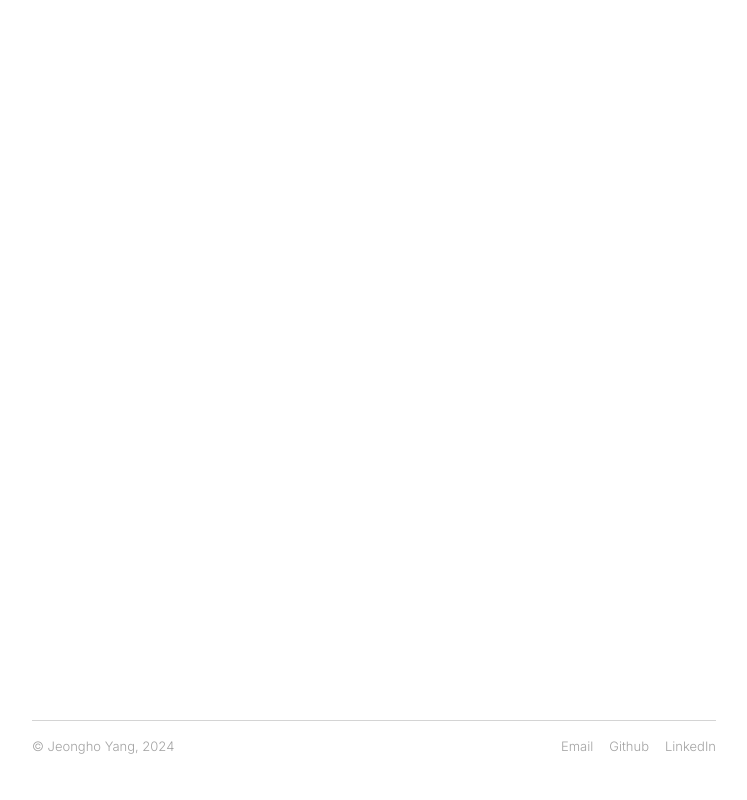
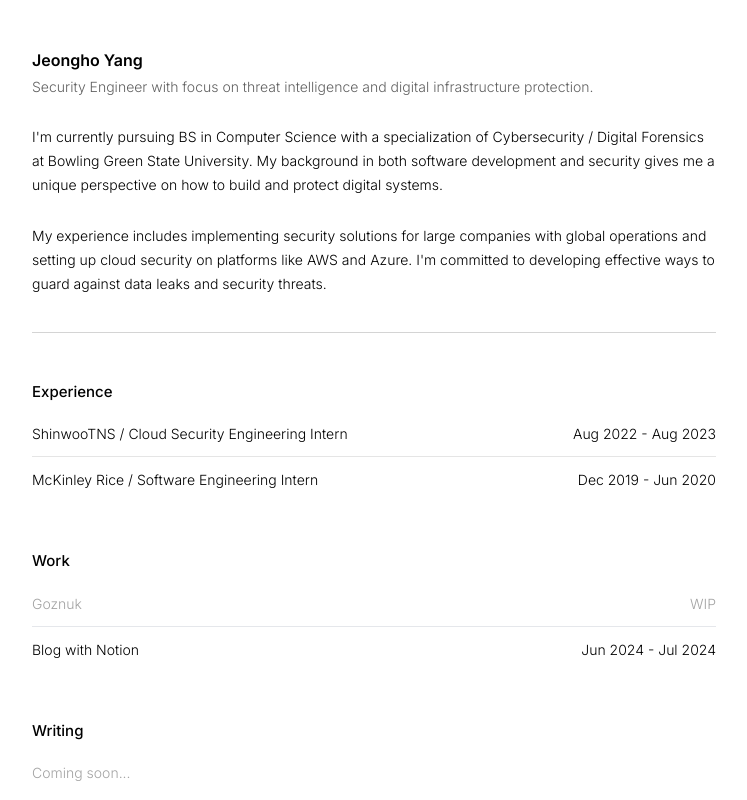
Before and after one commit to jeonghoyang12/jeongho-portfolio, a Next.js app: page / in a window 1280 px wide. Shown: the top 800 px of the page, without its empty margins (266-1013 px from the left). Built offline with nearby package versions, Linux system fonts and the light colour scheme.

Commit message:
update contents

```diff
--- a/src/app/page.tsx
+++ b/src/app/page.tsx
@@ -1,75 +1,103 @@
 "use client"
 import React from "react"
-// import Link from "next/link"
+import Link from "next/link"
 // import { ArrowUpRight } from "@phosphor-icons/react"
+
+const works = [
+  { title: "Goznuk", timeline: "WIP", link: "" },
+  {
+    title: "Blog with Notion",
+    timeline: "Jun 2024 - Jul 2024",
+    link: "https://github.com/jeonghoyang12/my-blog",
+  },
+]
+
+const exprs = [
+  { company: "ShinwooTNS", title: "Cloud Security Engineering Intern", timeline: "Aug 2022 - Aug 2023" },
+  { company: "McKinley Rice", title: "Software Engineering Intern", timeline: "Dec 2019 - Jun 2020" },
+]
 
 export default function Home() {
   return (
     <div>
-      <div className="text-white font-medium mb-5">Jeongho Yang</div>
-      {/* <div className="text-white mb-8 font-light">
-        Security engineer pursuing B.S. in Computer Science / Cybersecurity @
-        BGSU, with a passion for implementing efficient cloud security
-        solutions, combining deep technical expertise with strong communication
-        skills to deliver comprehensive security solutions and infrastructure
-        protection.
+      <div className="font-semibold mb-1">Jeongho Yang</div>
+      <div className="text-[#616161] font-light text-[14px] mb-7">
+        Security Engineer with focus on threat intelligence and digital
+        infrastructure protection.
       </div>
-      <div className="mt-12">
-        <div className="text-white font-medium mb-5">Projects</div>
-        <div className="space-y-6">
+      <div className="mb-7 font-light text-[14px]" style={{ lineHeight: 1.7 }}>
+        I&apos;m currently pursuing BS in Computer Science with a specialization
+        of Cybersecurity / Digital Forensics at Bowling Green State University.
+        My background in both software development and security gives me a
+        unique perspective on how to build and protect digital systems.
+      </div>
+      <div className="font-light text-[14px]" style={{ lineHeight: 1.7 }}>
+        My experience includes implementing security solutions for large
+        companies with global operations and setting up cloud security on
+        platforms like AWS and Azure. I&apos;m committed to developing effective
+        ways to guard against data leaks and security threats.
+      </div>
+      <div className="border-t border-neutral-300 py-3 mt-9" />
 
-          <Link
-            href="https://github.com/your-username/project-1"
-            target="_blank"
-            className="block p-4 rounded-lg border border-neutral-800 hover:border-neutral-700 transition-colors"
+      {/* Experience */}
+      <div className="mt-6 text-[14px]">
+        <div className="font-medium mb-2 text-[15px]">Experience</div>
+        {exprs.map((expr, index) => (
+          <div
+            key={index}
+            className={`flex justify-between py-3 font-light ${
+              index < exprs.length - 1 ? "border-b border-neutral-200" : ""
+            }`}
           >
-            <div className="flex items-start justify-between">
-              <div>
-                <p className="text-white font-medium">goznuk</p>
-                <p className="text-neutral-400 mt-1 font-light text-[14px]">
-                  WIP
-                </p>
-                <div className="flex gap-2 mt-3">
-                  <span className="text-xs px-2 py-1 rounded-full bg-neutral-800 text-neutral-400">
-                    Next.js
-                  </span>
-                  <span className="text-xs px-2 py-1 rounded-full bg-neutral-800 text-neutral-400">
-                    TypeScript
-                  </span>
-                </div>
+            <div>
+              <span>{expr.company}</span>
+              <span> / {expr.title}</span>
+            </div>
+            <span>{expr.timeline}</span>
+          </div>
+        ))}
+      </div>
+
+      {/* Work (Side Projects) */}
+      <div className="mt-12 text-[14px]">
+        <div className="font-medium mb-2 text-[15px]">Work</div>
+        {works.map((work, index) =>
+          work.timeline === "WIP" ? (
+            <div
+              key={index}
+              className={`flex justify-between py-3 font-light ${
+                index < works.length - 1 ? "border-b border-neutral-150" : ""
+              }`}
+            >
+              <span className="text-[#A3A3A3]">{work.title}</span>
+              <span className="text-[#A3A3A3]">WIP</span>
+            </div>
+          ) : (
+            <Link
+              key={index}
+              href={work.link}
+              className="hover:text-[#0070f3] transition-colors"
+            >
+              <div
+                className={`flex justify-between py-3 font-light ${
+                  index < works.length - 1 ? "border-b border-neutral-200" : ""
+                }`}
+              >
+                <span>{work.title}</span>
+                <span>{work.timeline}</span>
               </div>
-              <ArrowUpRight className="text-neutral-400" size={20} />
-            </div>
-          </Link>
+            </Link>
+          )
+        )}
+      </div>
 
-          <Link
-            href="https://github.com/jeonghoyang12/my-blog"
-            target="_blank"
-            className="block p-4 rounded-lg border border-neutral-800 hover:border-neutral-700 transition-colors"
-          >
-            <div className="flex items-start justify-between">
-              <div>
-                <p className="text-white font-medium">my-blog</p>
-                <p className="text-neutral-400 mt-1 font-light text-[14px]">
-                  Blog with Notion API
-                </p>
-                <div className="flex gap-2 mt-3">
-                  <span className="text-xs px-2 py-1 rounded-full bg-neutral-800 text-neutral-400">
-                    Next.js
-                  </span>
-                  <span className="text-xs px-2 py-1 rounded-full bg-neutral-800 text-neutral-400">
-                    TypeScript
-                  </span>
-                  <span className="text-xs px-2 py-1 rounded-full bg-neutral-800 text-neutral-400">
-                    Notion
-                  </span>
-                </div>
-              </div>
-              <ArrowUpRight className="text-neutral-400" size={20} />
-            </div>
-          </Link>
+      {/* Writing (Blogs) */}
+      <div className="mt-12 mb-12 text-[14px]">
+        <div className="font-medium mb-2 text-[15px]">Writing</div>
+        <div className="flex justify-between py-3 font-light">
+          <span className="text-[#A3A3A3]">Coming soon...</span>
         </div>
-      </div> */}
+      </div>
     </div>
   )
 }
```
